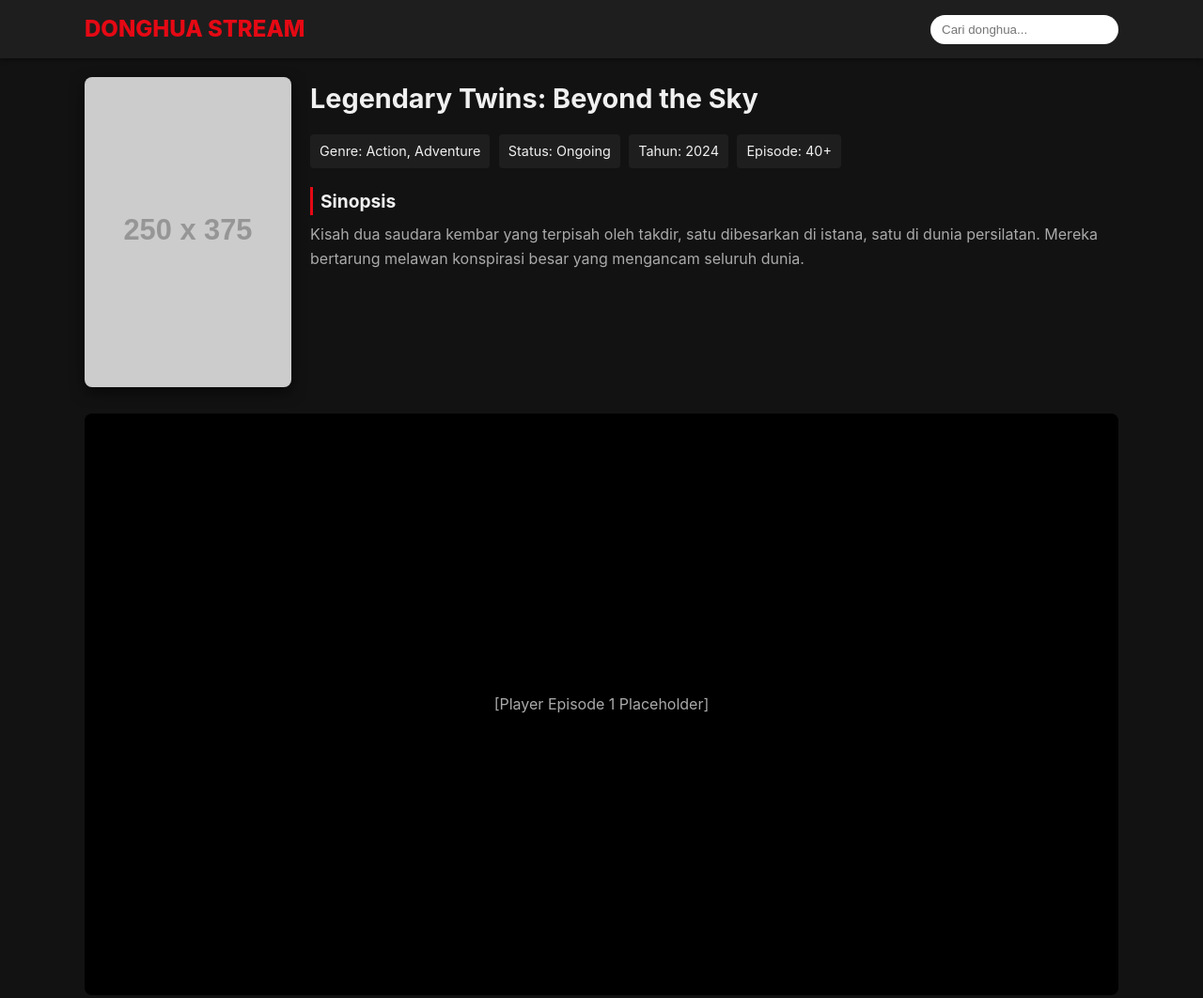
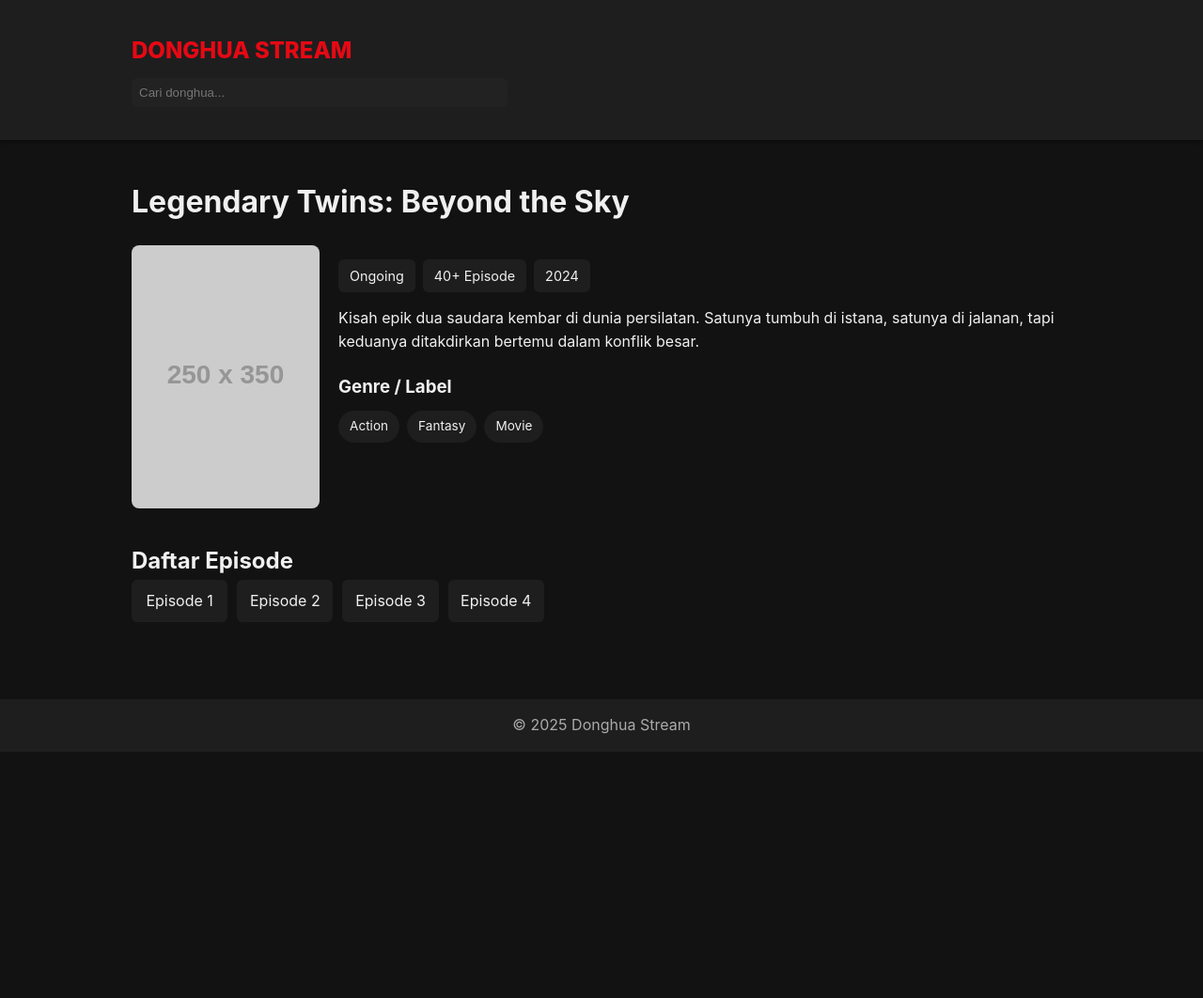
Before and after one commit to dickycahyakurniawan98-ship-it/donghuadicakun, a plain HTML site: page legendary-twins.html in a window 1280 px wide. Shown: the top 1062 px of the page at 94% size. After the commit the page ends 800 px from the top, so only its background shows below. Drawn offline with Linux system fonts and the light colour scheme; placeholder pictures from the web are drawn by us.

Commit message:
Update legendary-twins.html

```diff
--- a/legendary-twins.html
+++ b/legendary-twins.html
@@ -3,8 +3,7 @@
 <head>
   <meta charset="UTF-8">
   <meta name="viewport" content="width=device-width, initial-scale=1.0">
-  <title>Legendary Twins: Beyond the Sky - Detail Donghua</title>
-  <meta name="description" content="Detail dan daftar episode Legendary Twins: Beyond the Sky. Tonton streaming semua episode dengan mudah dan gratis.">
+  <title>Legendary Twins: Beyond the Sky - Detail</title>
   <style>
     :root {
       --primary-red: #e50914;
@@ -13,55 +12,100 @@
       --text-light: #f0f0f0;
       --text-muted: #aaaaaa;
     }
-    *{margin:0;padding:0;box-sizing:border-box}
-    body{font-family:'Inter',sans-serif;background:var(--dark-bg);color:var(--text-light);line-height:1.6}
-    a{text-decoration:none;color:var(--text-light)}
-    a:hover{color:var(--primary-red)}
-
-    header{background:var(--card-bg);padding:12px 0;box-shadow:0 2px 5px rgba(0,0,0,.4)}
-    .container{width:95%;max-width:1100px;margin:0 auto}
-    .nav-bar{display:flex;justify-content:space-between;align-items:center;gap:10px}
-    .logo a{font-size:1.5em;font-weight:800;color:var(--primary-red)}
-    .search-bar{flex:1;display:flex;justify-content:flex-end}
-    .search-bar input{padding:8px 12px;border-radius:20px;border:none;outline:none;width:100%;max-width:200px}
-
-    main{padding:20px 0}
-    .detail-info{display:flex;gap:20px;flex-wrap:wrap;margin-bottom:20px}
-    .poster{flex:0 0 220px}
-    .poster img{width:100%;border-radius:8px;box-shadow:0 5px 15px rgba(0,0,0,.6)}
-    .info{flex:1}
-    .info h1{font-size:1.8em;margin-bottom:10px}
-    .metadata span{display:inline-block;background:var(--card-bg);padding:6px 10px;margin:5px 5px 5px 0;border-radius:4px;font-size:.9em}
-
-    .synopsis h2{font-size:1.2em;margin:15px 0 8px;border-left:3px solid var(--primary-red);padding-left:8px}
-    .synopsis p{color:var(--text-muted)}
-
-    .video-player{margin:20px 0;background:#000;aspect-ratio:16/9;display:flex;align-items:center;justify-content:center;border-radius:8px;color:var(--text-muted)}
-
-    .episode-nav{display:flex;justify-content:space-between;gap:10px;margin-bottom:20px}
-    .episode-nav a{flex:1;text-align:center;padding:10px;background:var(--card-bg);border-radius:5px;font-weight:600}
-    .episode-nav a:hover{background:var(--primary-red)}
-    .disabled{background:#2a2a2a!important;color:#777!important;cursor:not-allowed}
-
-    .episode-list h2{margin-bottom:10px}
-    .episode-list ul{list-style:none;display:grid;grid-template-columns:repeat(auto-fit,minmax(80px,1fr));gap:8px}
-    .episode-list li a{display:block;text-align:center;background:var(--card-bg);padding:8px;border-radius:5px}
-    .episode-list li a:hover{background:#2a2a2a}
-
-    footer{text-align:center;color:var(--text-muted);padding:15px;background:var(--card-bg);margin-top:30px}
-
-    @media(max-width:600px){
-      .nav-bar{flex-direction:column;align-items:flex-start}
-      .search-bar{width:100%}
-      .poster{flex:1 1 100%;max-width:220px;margin:0 auto}
-      .info{text-align:center}
-      .episode-nav{flex-direction:column}
+    * {margin:0; padding:0; box-sizing:border-box;}
+    body {
+      font-family: 'Inter', sans-serif;
+      background: var(--dark-bg);
+      color: var(--text-light);
+      line-height: 1.6;
+      display: flex;
+      flex-direction: column;
+      min-height: 100vh;
+    }
+    header {
+      background: var(--card-bg);
+      padding: 15px 0;
+      box-shadow: 0 2px 4px rgba(0,0,0,0.4);
+    }
+    .container {
+      width: 95%;
+      max-width: 1000px;
+      margin: auto;
+      padding: 20px 0;
+    }
+    .logo a {
+      font-size: 1.5em;
+      font-weight: 800;
+      color: var(--primary-red);
+      text-decoration: none;
+    }
+    .search-bar {margin-top: 10px;}
+    .search-bar input {
+      width: 100%;
+      max-width: 400px;
+      padding: 8px;
+      border-radius: 6px;
+      border: none;
+      outline: none;
+      background: #222;
+      color: var(--text-light);
+    }
+    h1 {margin:20px 0;}
+    .detail-info {display:flex; gap:20px; margin:20px 0; flex-wrap:wrap;}
+    .poster-wrapper {flex:0 0 200px;}
+    .poster-wrapper img {width:100%; border-radius:8px;}
+    .info-section {flex:1;}
+    .metadata {display:flex; flex-wrap:wrap; gap:8px; margin:15px 0;}
+    .metadata span {
+      background: var(--card-bg);
+      padding:6px 12px;
+      border-radius:6px;
+      font-size:0.9em;
+    }
+    .labels {margin:20px 0;}
+    .labels h3 {margin-bottom:10px;}
+    .label-list {display:flex; flex-wrap:wrap; gap:8px;}
+    .label-list a {
+      padding:6px 12px;
+      background: var(--card-bg);
+      border-radius:20px;
+      font-size:.85em;
+      color: var(--text-light);
+      text-decoration: none;
+      transition:.3s;
+    }
+    .label-list a:hover {background: var(--primary-red);}
+    .episode-list {margin-top:30px;}
+    .episode-list ul {
+      list-style:none;
+      display:grid;
+      grid-template-columns: repeat(auto-fill,minmax(100px,1fr));
+      gap:10px;
+      padding:0;
+    }
+    .episode-list li a {
+      display:block;
+      background: var(--card-bg);
+      padding:10px;
+      text-align:center;
+      border-radius:6px;
+      transition:.3s;
+      color: var(--text-light);
+      text-decoration:none;
+    }
+    .episode-list li a:hover {background: var(--primary-red);}
+    footer {
+      text-align:center;
+      padding:15px;
+      background: var(--card-bg);
+      color: var(--text-muted);
+      margin-top:auto;
     }
   </style>
 </head>
 <body>
   <header>
-    <div class="container nav-bar">
+    <div class="container">
       <div class="logo"><a href="index.html">DONGHUA STREAM</a></div>
       <div class="search-bar">
         <form action="index.html" method="get">
@@ -71,46 +115,47 @@
     </div>
   </header>
 
-  <main class="container">
-    <!-- DETAIL -->
-    <section class="detail-info">
-      <div class="poster">
-        <img src="https://placehold.co/250x375/e50914/ffffff?text=Legendary+Twins" alt="Poster Legendary Twins">
-      </div>
-      <div class="info">
-        <h1>Legendary Twins: Beyond the Sky</h1>
-        <div class="metadata">
-          <span>Genre: Action, Adventure</span>
-          <span>Status: Ongoing</span>
-          <span>Tahun: 2024</span>
-          <span>Episode: 40+</span>
+  <main>
+    <div class="container">
+      <h1>Legendary Twins: Beyond the Sky</h1>
+      <div class="detail-info">
+        <div class="poster-wrapper">
+          <img src="https://placehold.co/250x350/e50914/ffffff?text=Legendary+Twins" alt="Legendary Twins Poster">
         </div>
-        <div class="synopsis">
-          <h2>Sinopsis</h2>
-          <p>Kisah dua saudara kembar yang terpisah oleh takdir, satu dibesarkan di istana, satu di dunia persilatan. Mereka bertarung melawan konspirasi besar yang mengancam seluruh dunia.</p>
+        <div class="info-section">
+          <div class="metadata">
+            <span>Ongoing</span>
+            <span>40+ Episode</span>
+            <span>2024</span>
+          </div>
+          <p>
+            Kisah epik dua saudara kembar di dunia persilatan.
+            Satunya tumbuh di istana, satunya di jalanan, tapi keduanya ditakdirkan bertemu dalam konflik besar.
+          </p>
+
+          <!-- Label/Kategori -->
+          <div class="labels">
+            <h3>Genre / Label</h3>
+            <div class="label-list">
+              <a href="index.html?label=action">Action</a>
+              <a href="index.html?label=fantasy">Fantasy</a>
+              <a href="index.html?label=movie">Movie</a>
+            </div>
+          </div>
         </div>
       </div>
-    </section>
 
-    <!-- PLAYER -->
-    <div class="video-player">[Player Episode 1 Placeholder]</div>
-    <nav class="episode-nav">
-      <a href="#" class="disabled">⬅ Episode Sebelumnya</a>
-      <a href="index.html" style="flex:0 0 auto;background:#333">⬅ Kembali ke Index</a>
-      <a href="detail-legendary-twins.html#ep2">Episode Selanjutnya ➡</a>
-    </nav>
-
-    <!-- DAFTAR EPISODE -->
-    <section class="episode-list">
-      <h2>Daftar Episode</h2>
-      <ul>
-        <li><a href="detail-legendary-twins.html#ep1" style="background:#2a2a2a">Ep 1</a></li>
-        <li><a href="detail-legendary-twins.html#ep2">Ep 2</a></li>
-        <li><a href="detail-legendary-twins.html#ep3">Ep 3</a></li>
-        <li><a href="detail-legendary-twins.html#ep4">Ep 4</a></li>
-        <li><a href="detail-legendary-twins.html#ep5">Ep 5</a></li>
-      </ul>
-    </section>
+      <!-- Daftar Episode -->
+      <div class="episode-list">
+        <h2>Daftar Episode</h2>
+        <ul>
+          <li><a href="episode-1.html">Episode 1</a></li>
+          <li><a href="episode-2.html">Episode 2</a></li>
+          <li><a href="episode-3.html">Episode 3</a></li>
+          <li><a href="episode-4.html">Episode 4</a></li>
+        </ul>
+      </div>
+    </div>
   </main>
 
   <footer>
```
